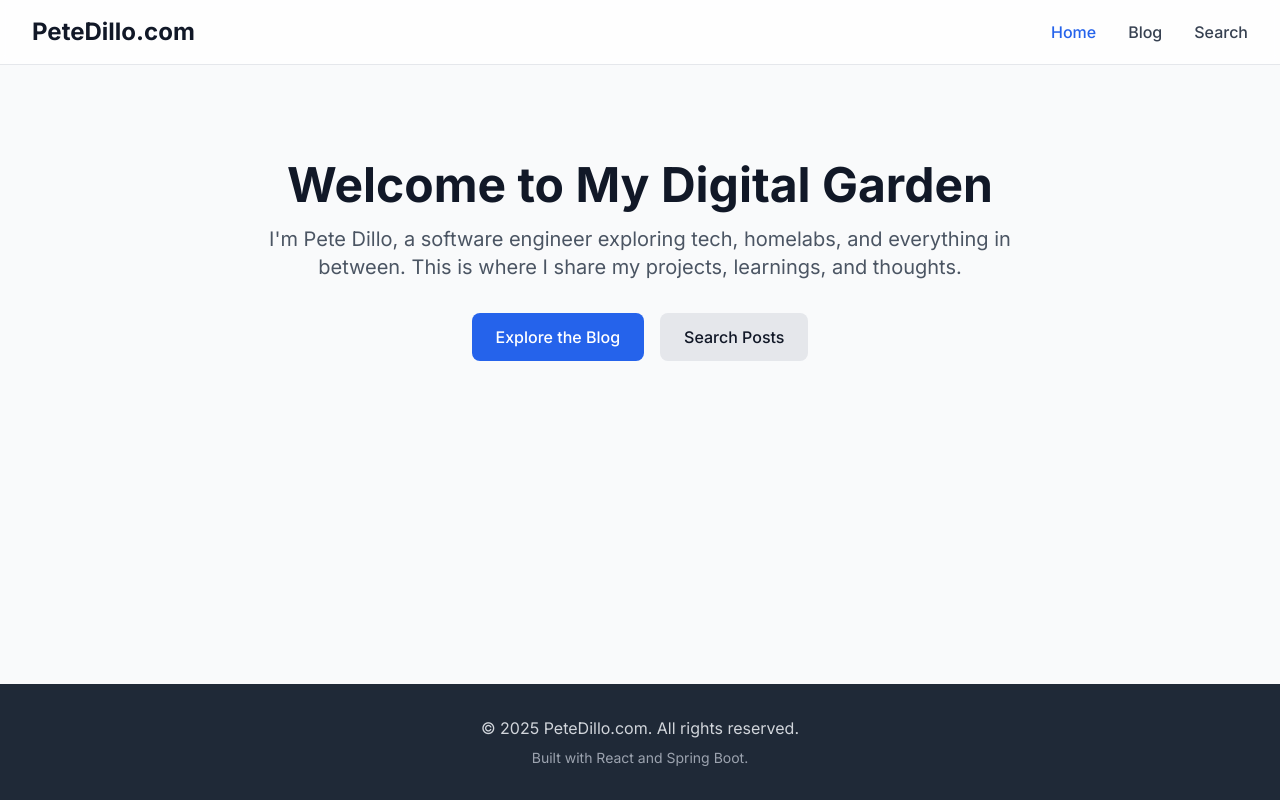
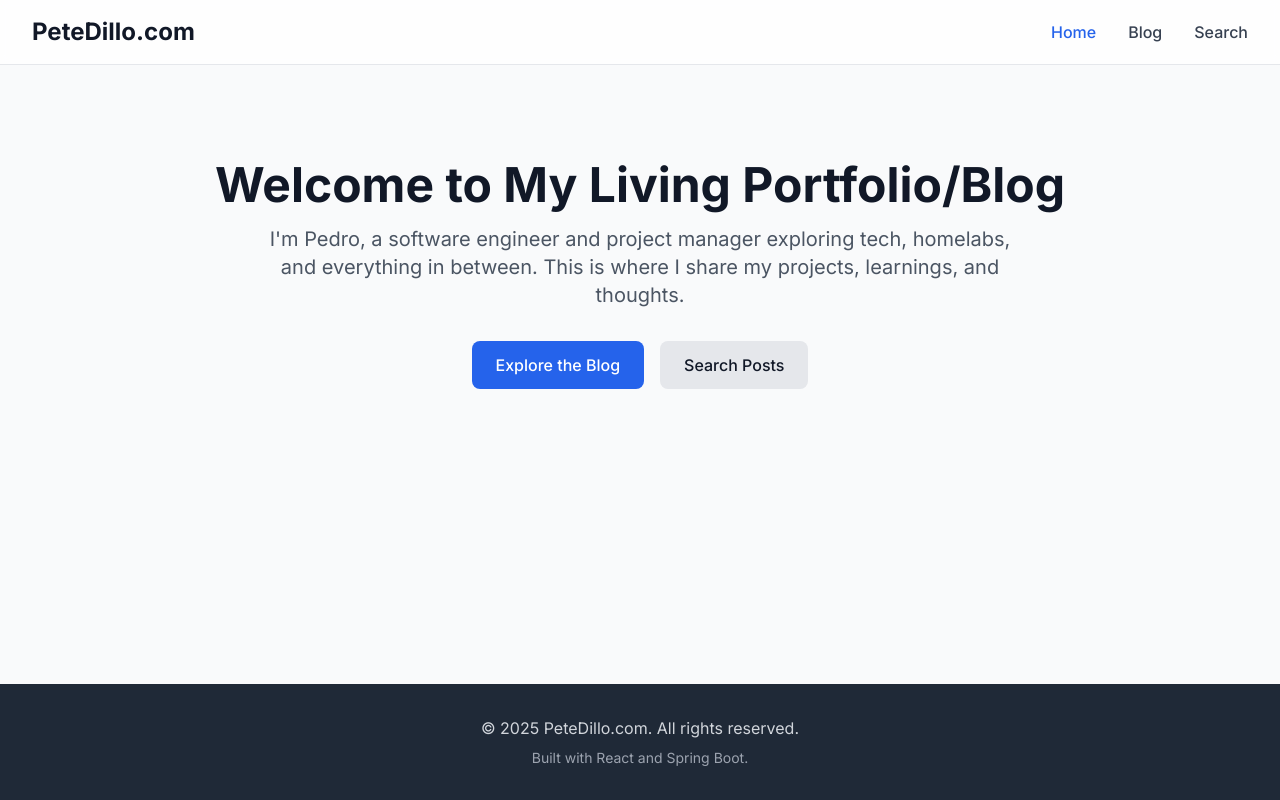
Before and after one commit to petedillo/blog-ui, a React (Vite) app: page / in a window 1280 px wide. Built offline with nearby package versions, Linux system fonts and the light colour scheme; no server answers.

Commit message:
feat: update API URL to api-dev.petedillo.com

```diff
--- a/package.json
+++ b/package.json
@@ -4,7 +4,7 @@
   "version": "0.0.0",
   "type": "module",
   "scripts": {
-    "dev": "vite",
+    "dev": "vite --host",
     "build": "tsc -b && vite build",
     "lint": "eslint .",
     "preview": "vite preview"
--- a/src/pages/Home.tsx
+++ b/src/pages/Home.tsx
@@ -6,10 +6,10 @@ const Home: React.FC = () => {
   return (
     <Container className="text-center py-16 md:py-24">
       <h1 className="text-4xl md:text-5xl font-bold text-gray-900 leading-tight">
-        Welcome to My Digital Garden
+        Welcome to My Living Portfolio/Blog
       </h1>
       <p className="mt-4 text-lg md:text-xl text-gray-600 max-w-3xl mx-auto">
-        I'm Pete Dillo, a software engineer exploring tech, homelabs, and everything in between. This is where I share my projects, learnings, and thoughts.
+        I'm Pedro, a software engineer and project manager exploring tech, homelabs, and everything in between. This is where I share my projects, learnings, and thoughts.
       </p>
       <div className="mt-8 flex justify-center gap-4">
         <Link
```
